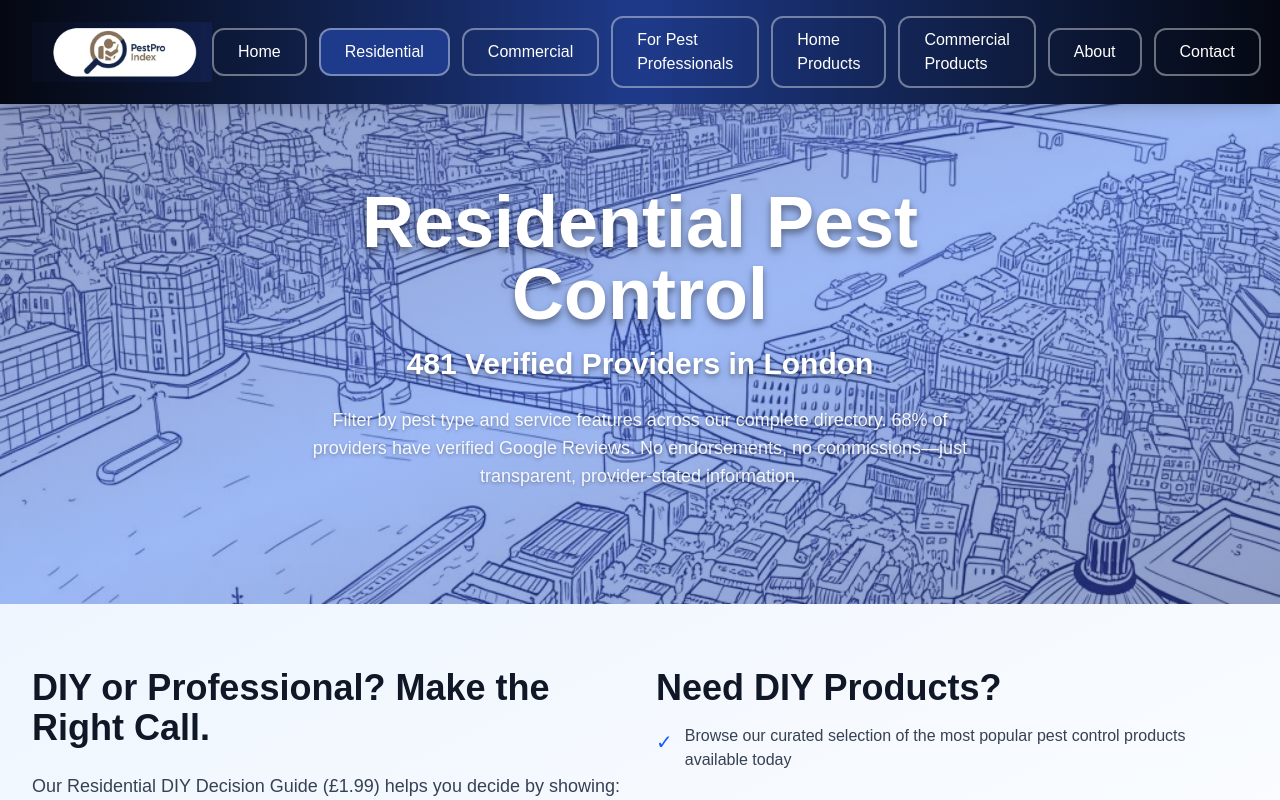
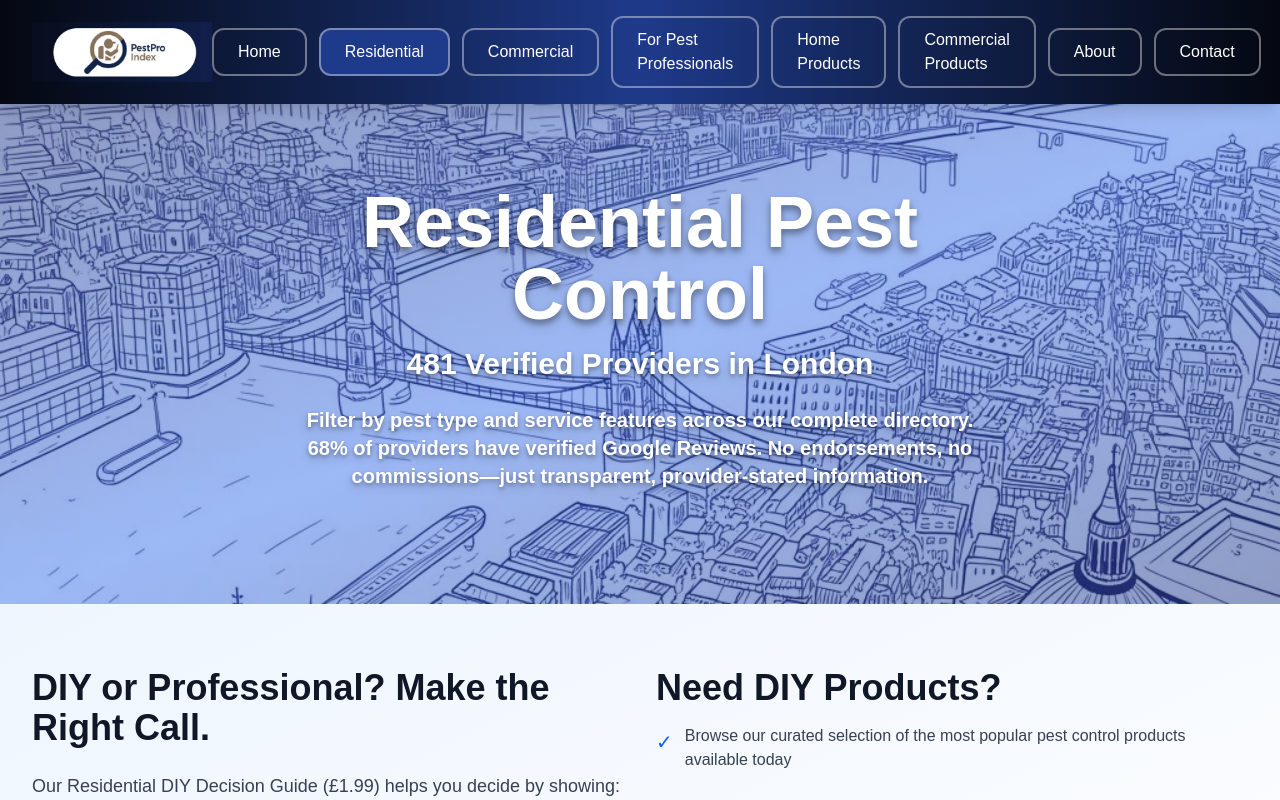
Before and after one commit to aarongeorghiades-hub/pestpro-index-v2-live, a Next.js app: page /residential in a window 1280 px wide. Shown: the top 800 px of the page. Built offline with nearby package versions, Linux system fonts and the light colour scheme; no server answers; the database is empty.

Commit message:
Enhance: Residential hero sub-copy - bolder weight and stronger text shadow

```diff
--- a/app/residential/page.tsx
+++ b/app/residential/page.tsx
@@ -240,7 +240,7 @@ export default function ResidentialPage() {
           <p className="text-2xl md:text-3xl font-bold mb-6 max-w-2xl drop-shadow-lg" style={{textShadow: '0 2px 4px rgba(0,0,0,0.3)'}}>
             481 Verified Providers in London
           </p>
-          <p className="text-lg mb-8 max-w-2xl opacity-90 drop-shadow" style={{textShadow: '0 2px 4px rgba(0,0,0,0.2)'}}>
+          <p className="text-lg md:text-xl font-semibold mb-8 max-w-2xl drop-shadow-lg" style={{textShadow: '0 2px 4px rgba(0,0,0,0.3)'}}>
             Filter by pest type and service features across our complete directory. 68% of providers have verified Google Reviews. No endorsements, no commissions—just transparent, provider-stated information.
           </p>
         </div>
```
